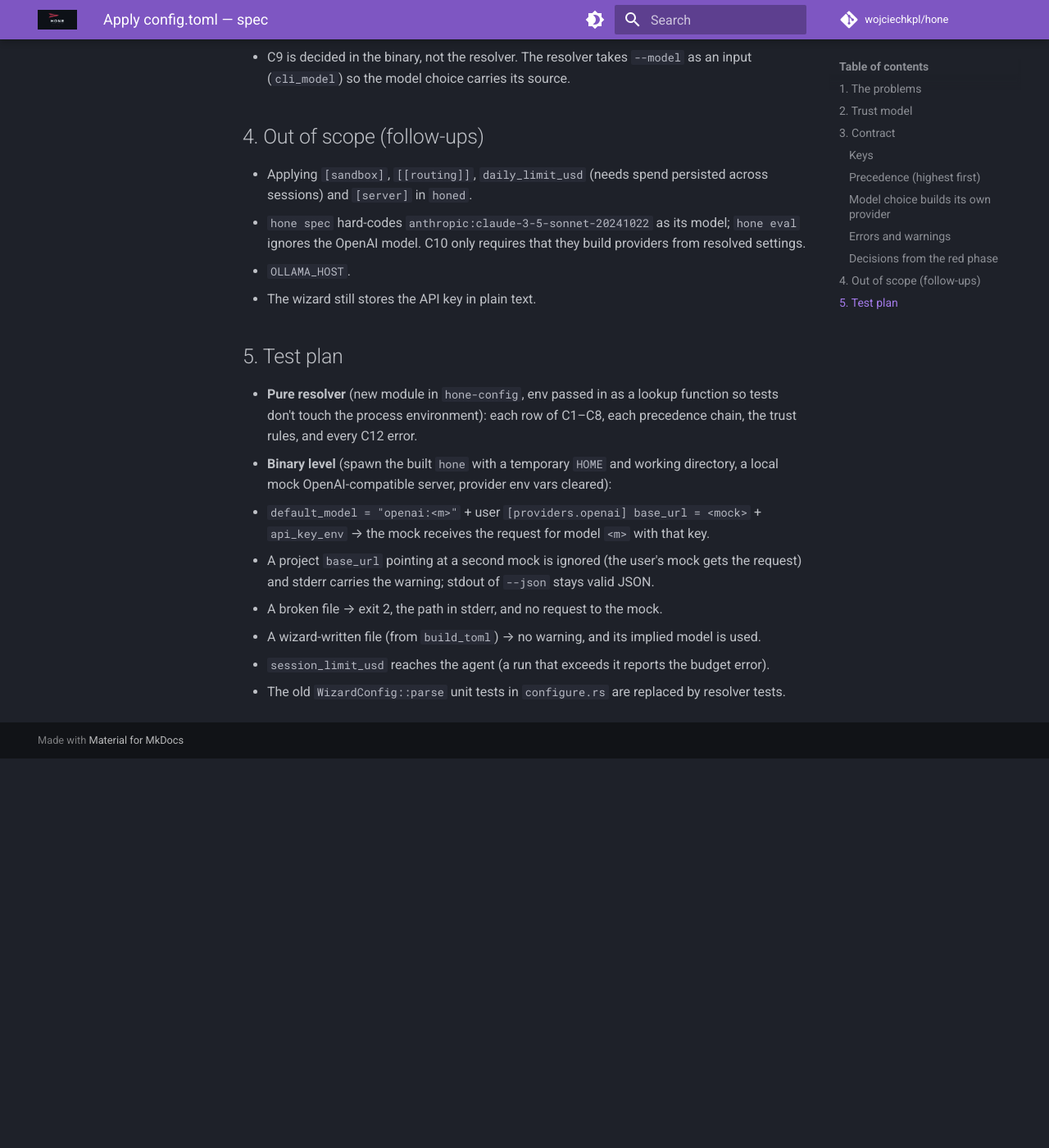
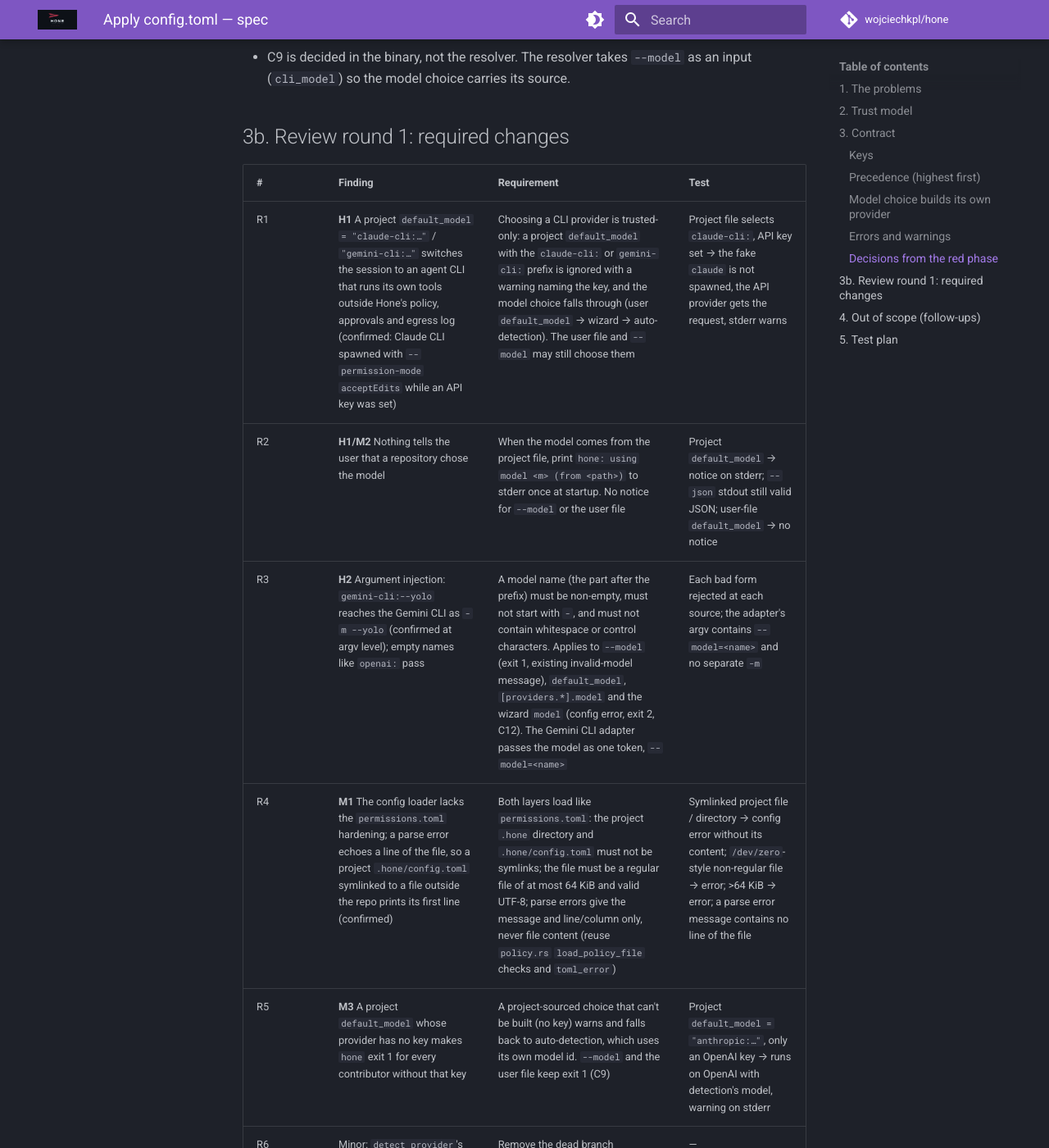
Before and after one commit to wojciechkpl/hone, an MkDocs documentation site: the page built from docs/plans/config-apply-spec.md, in a window 1280 px wide and 1400 px high, scrolled down 3541 px. Shown: the whole window at 82% size. Built offline with MkDocs 1.6.1 and Material for MkDocs 9.7.7, drawn with Linux system fonts in a browser that asks for light colours; comment, search, counter and statistics services are not loaded; before the commit the page ends 4466 px from its top, so only the background shows below that; some of the changed text lies outside the part shown.

Commit message:
docs(plans): config apply review round 1 requirements (R1-R7)

```diff
--- a/docs/plans/config-apply-spec.md
+++ b/docs/plans/config-apply-spec.md
@@ -95,6 +95,18 @@ flowchart LR
 - C9 is decided in the binary, not the resolver. The resolver takes `--model` as an input
   (`cli_model`) so the model choice carries its source.
 
+## 3b. Review round 1: required changes
+
+| # | Finding | Requirement | Test |
+|---|---|---|---|
+| R1 | **H1** A project `default_model = "claude-cli:…"` / `"gemini-cli:…"` switches the session to an agent CLI that runs its own tools outside Hone's policy, approvals and egress log (confirmed: Claude CLI spawned with `--permission-mode acceptEdits` while an API key was set) | Choosing a CLI provider is trusted-only: a project `default_model` with the `claude-cli:` or `gemini-cli:` prefix is ignored with a warning naming the key, and the model choice falls through (user `default_model` → wizard → auto-detection). The user file and `--model` may still choose them | Project file selects `claude-cli:`, API key set → the fake `claude` is not spawned, the API provider gets the request, stderr warns |
+| R2 | **H1/M2** Nothing tells the user that a repository chose the model | When the model comes from the project file, print `hone: using model <m> (from <path>)` to stderr once at startup. No notice for `--model` or the user file | Project `default_model` → notice on stderr; `--json` stdout still valid JSON; user-file `default_model` → no notice |
+| R3 | **H2** Argument injection: `gemini-cli:--yolo` reaches the Gemini CLI as `-m --yolo` (confirmed at argv level); empty names like `openai:` pass | A model name (the part after the prefix) must be non-empty, must not start with `-`, and must not contain whitespace or control characters. Applies to `--model` (exit 1, existing invalid-model message), `default_model`, `[providers.*].model` and the wizard `model` (config error, exit 2, C12). The Gemini CLI adapter passes the model as one token, `--model=<name>` | Each bad form rejected at each source; the adapter's argv contains `--model=<name>` and no separate `-m` |
+| R4 | **M1** The config loader lacks the `permissions.toml` hardening; a parse error echoes a line of the file, so a project `.hone/config.toml` symlinked to a file outside the repo prints its first line (confirmed) | Both layers load like `permissions.toml`: the project `.hone` directory and `.hone/config.toml` must not be symlinks; the file must be a regular file of at most 64 KiB and valid UTF-8; parse errors give the message and line/column only, never file content (reuse `policy.rs` `load_policy_file` checks and `toml_error`) | Symlinked project file / directory → config error without its content; `/dev/zero`-style non-regular file → error; >64 KiB → error; a parse error message contains no line of the file |
+| R5 | **M3** A project `default_model` whose provider has no key makes `hone` exit 1 for every contributor without that key | A project-sourced choice that can't be built (no key) warns and falls back to auto-detection, which uses its own model id. `--model` and the user file keep exit 1 (C9) | Project `default_model = "anthropic:…"`, only an OpenAI key → runs on OpenAI with detection's model, warning on stderr |
+| R6 | Minor: `detect_provider`'s "set but empty" branch can no longer fire (`non_empty` drops empty keys) | Remove the dead branch | — |
+| R7 | **M4** Behaviour changes for existing users | CHANGELOG entry and docs (done outside the TDD loop) | — |
+
 ## 4. Out of scope (follow-ups)
 
 - Applying `[sandbox]`, `[[routing]]`, `daily_limit_usd` (needs spend persisted across
```
